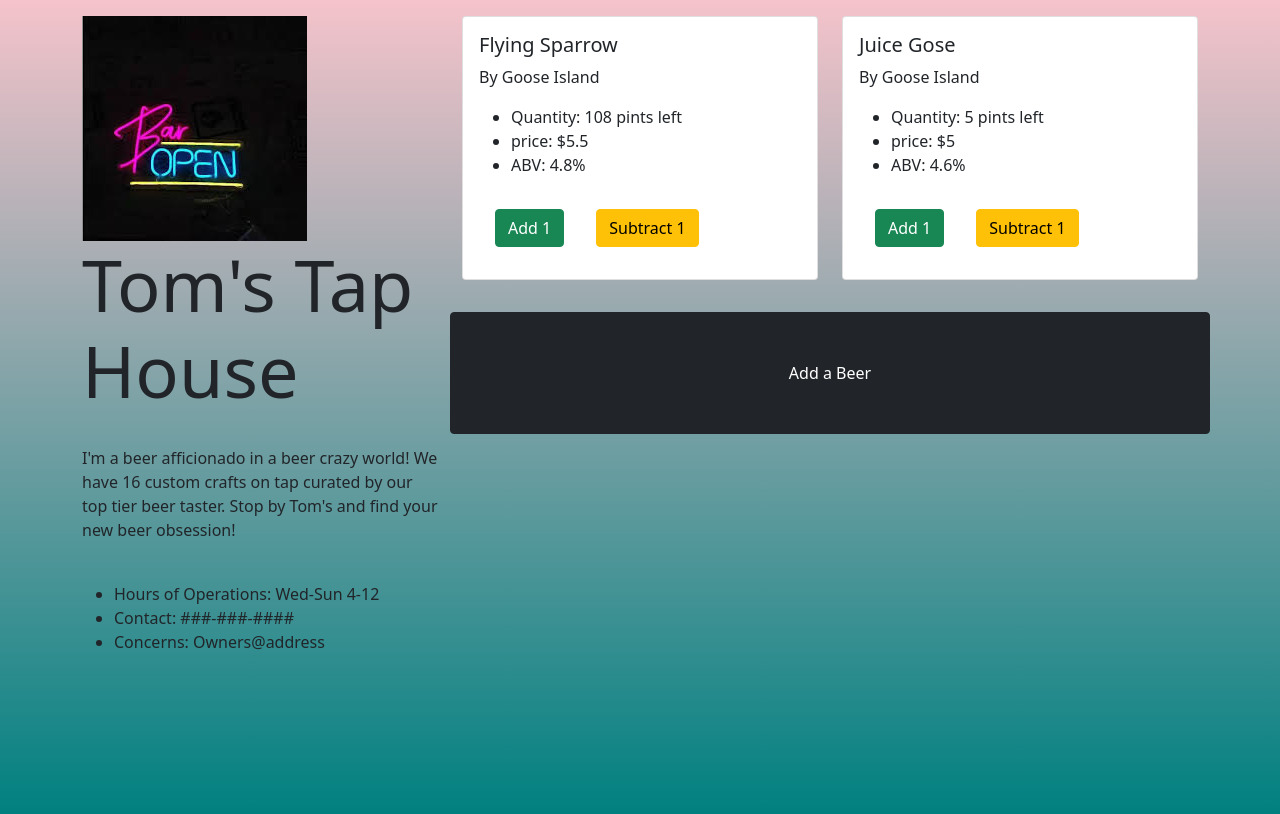
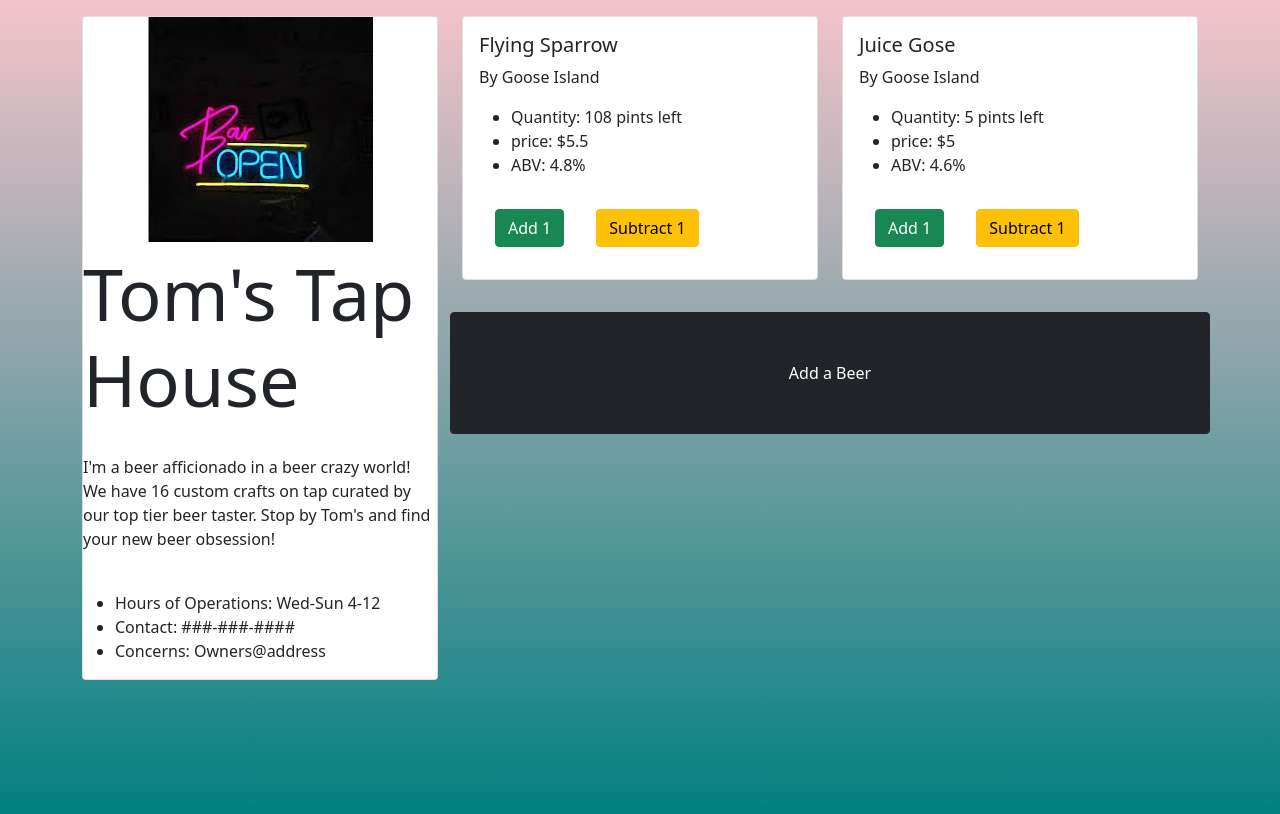
Before and after one commit to professional-pigeon/Toms-Taphouse, a React (Create React App) app: page / in a window 1280 px wide. Built offline with nearby package versions, Linux system fonts and the light colour scheme.

Commit message:
center photo

```diff
--- a/src/components/Photo.js
+++ b/src/components/Photo.js
@@ -4,11 +4,15 @@ import Bar from './bar.jpg'
 
 function Photo() {
   const photoStyles = {
-    maxWidth: '100%'
+    maxWidth: '100%',
+    alignItems: "center",
+    marginLeft: "auto",
+    marginRight: "auto",
+    display: "block"
   }
   return (
     <React.Fragment>
-      <img src={Bar} alt="Otter holding a beer" style={photoStyles} />
+      <img src={Bar} alt="Neon bar sign" style={photoStyles} />
     </React.Fragment>
   );
 }
--- a/src/components/SideBar.js
+++ b/src/components/SideBar.js
@@ -1,12 +1,19 @@
 import React from "react";
 import About from "./About";
 import Photo from "./Photo"
+import { Card } from "react-bootstrap"
 
 function Sidebar() {
     return (
     <React.Fragment>
-      <Photo />
-      <About />
+      <Card>
+        <Card.Title>
+          <Photo />
+        </Card.Title>
+        <Card.Text>
+          <About />
+        </Card.Text>
+      </Card>
     </React.Fragment>
   )
 }
```
